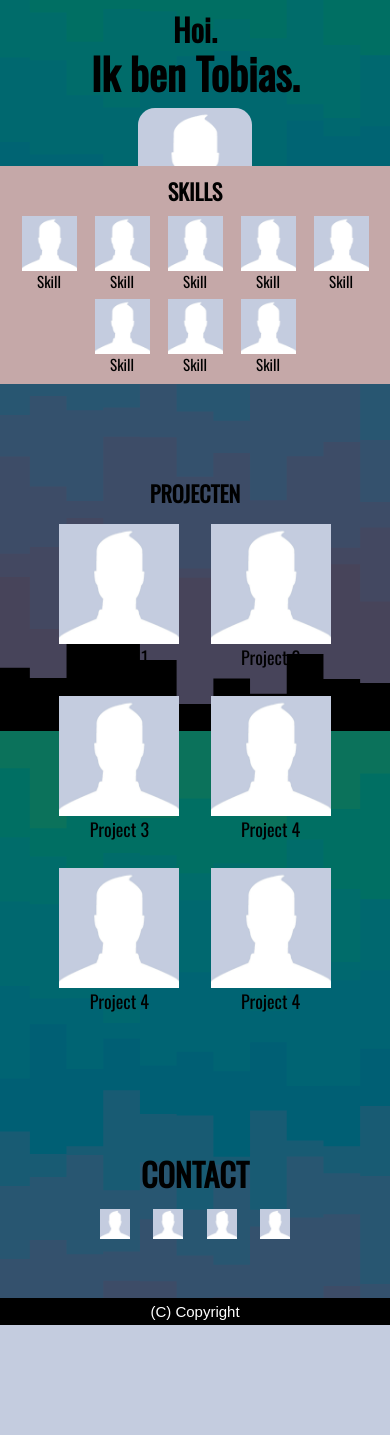
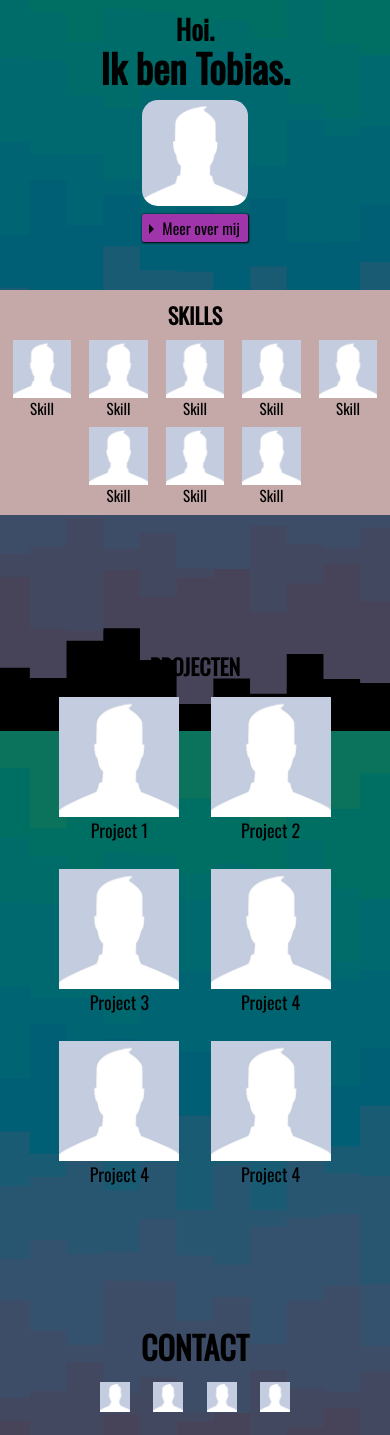
Before and after one commit to tobiasvdorp/react-portfoliowebsite, a PHP site: page / in a window 390 px wide. Shown: the part 113-1548 px from the top of the page. Before the commit the page ends 1438 px from the top, so only its background shows below. Run offline with PHP 8.4, Linux system fonts and the light colour scheme; some libraries are stand-ins or nearby versions.

Commit message:
Add files via upload

```diff
--- a/index.html
+++ b/index.html
@@ -1,14 +1,24 @@
 <!DOCTYPE html>
 <html lang="en">
   <head>
-    <link rel="stylesheet" href="styles.css">
-    <link rel="preconnect" href="https://fonts.googleapis.com">
-    <link rel="preconnect" href="https://fonts.gstatic.com" crossorigin>
-    <link href="https://fonts.googleapis.com/css2?family=Bebas+Neue&display=swap" rel="stylesheet">
-    <meta charset="UTF-8">
-    <meta http-equiv="X-UA-Compatible" content="IE=edge">
-    <meta class="dit" name="viewport" content="width=device-width, initial-scale=1.0">
-    <script src="https://kit.fontawesome.com/bfbf5f508f.js" crossorigin="anonymous"></script>
+    <link rel="stylesheet" href="styles.css" />
+    <link rel="preconnect" href="https://fonts.googleapis.com" />
+    <link rel="preconnect" href="https://fonts.gstatic.com" crossorigin />
+    <link
+      href="https://fonts.googleapis.com/css2?family=Bebas+Neue&display=swap"
+      rel="stylesheet"
+    />
+    <meta charset="UTF-8" />
+    <meta http-equiv="X-UA-Compatible" content="IE=edge" />
+    <meta
+      class="dit"
+      name="viewport"
+      content="width=device-width, initial-scale=1.0"
+    />
+    <script
+      src="https://kit.fontawesome.com/bfbf5f508f.js"
+      crossorigin="anonymous"
+    ></script>
     <title>Portfolio Tobias</title>
   </head>
 
@@ -23,7 +33,6 @@
       TOBIAS
     </header>
 
-
     <!-------------NAVIGATIEBAR-------------->
     <section id="randje-boven-nav"></section>
     <nav>
@@ -32,96 +41,86 @@ TOBIAS
         <li class="navbar-item"><a href="#overmij">Over mij</a></li>
         <li class="navbar-item"><a href="#skills">Skills</a></li>
         <li class="navbar-item"><a href="#projecten">Projecten</a></li>
-            <li class="navbar-item"><a href="#contact"><button class="contact">Contact</button></a></li>
-
+        <li class="navbar-item">
+          <a href="#contact"><button class="contact">Contact</button></a>
+        </li>
       </ul>
     </nav>
     <!--------------------------------------->
 
-
     <!-----------------OVER MIJ--------------->
 
     <!--<h2 class="overmijtitel">OVER MIJ</h2> -->
-    <a id="overmij"></a>
 
 
     <section class="overmij">
+        <a id="overmij"></a>
       <h2 class="overmijtitel">Hoi.</h2>
       <h3>Ik ben Tobias.</h3>
       <figure class="fotovanmij">
-            <img id="foto-van-mij" src="images/lege-foto.jpeg" alt="Profielfoto">
+        <img id="foto-van-mij" src="images/lege-foto.jpeg" alt="Profielfoto" />
       </figure>
 
-
-            <input id="collapsible" class="toggle" type="checkbox">
-            <label for="collapsible" class="lbl-toggle"></i>Meer over mij </label>
+      <input id="collapsible" class="toggle" type="checkbox" />
+      <label for="collapsible" class="lbl-toggle">Meer over mij </label>
       <div class="collapsible-content">
         <div class="content-inner">
           <p>
-                  Lorem ipsum dolor sit amet consectetur adipisicing elit. Magnam facilis dicta sint voluptas ipsum? Obcaecati expedita delectus eos commodi est.Lorem ipsum dolor sit, amet consectetur adipisicing elit. Aperiam ut obcaecati molestiae unde accusamus quam eos velit alias officiis incidunt.
+            Lorem ipsum dolor sit amet consectetur adipisicing elit. Magnam
+            facilis dicta sint voluptas ipsum? Obcaecati expedita delectus eos
+            commodi est.Lorem ipsum dolor sit, amet consectetur adipisicing
+            elit. Aperiam ut obcaecati molestiae unde accusamus quam eos velit
+            alias officiis incidunt.
           </p>
         </div>
       </div>
-
     </section>
 
-
-
-
-
-
-
     <!---------------------------------------->
-
-
+<div></div>
     <!-----------------SKILLS----------------->
 
     <section class="skills" id="skills">
       <h2 class="skillstitel">SKILLS</h2>
 
       <section class="skill-logos">
-
-
         <figure>
-        <img src="images/lege-foto.jpeg" alt="Skill" >
+          <img src="images/lege-foto.jpeg" alt="Skill" />
           <figcaption>Skill</figcaption>
         </figure>
         <figure>
-        <img src="images/lege-foto.jpeg" alt="Skill">
+          <img src="images/lege-foto.jpeg" alt="Skill" />
           <figcaption>Skill</figcaption>
         </figure>
         <figure>
-        <img src="images/lege-foto.jpeg" alt="Skill">
+          <img src="images/lege-foto.jpeg" alt="Skill" />
           <figcaption>Skill</figcaption>
         </figure>
         <figure>
-        <img src="images/lege-foto.jpeg" alt="Skill">
+          <img src="images/lege-foto.jpeg" alt="Skill" />
           <figcaption>Skill</figcaption>
         </figure>
         <figure>
-        <img src="images/lege-foto.jpeg" alt="Skill">
+          <img src="images/lege-foto.jpeg" alt="Skill" />
           <figcaption>Skill</figcaption>
         </figure>
         <figure>
-        <img src="images/lege-foto.jpeg" alt="Skill">
+          <img src="images/lege-foto.jpeg" alt="Skill" />
           <figcaption>Skill</figcaption>
         </figure>
         <figure>
-        <img src="images/lege-foto.jpeg" alt="Skill">
+          <img src="images/lege-foto.jpeg" alt="Skill" />
           <figcaption>Skill</figcaption>
         </figure>
         <figure>
-        <img src="images/lege-foto.jpeg" alt="Skill">
+          <img src="images/lege-foto.jpeg" alt="Skill" />
           <figcaption>Skill</figcaption>
         </figure>
-
       </section>
-
     </section>
     <!-- <section id="skill-randje"></section> -->
 
     <!--------------------------------->
-
 
     <!--------------PROJECTEN----------->
     <section class="projecten">
@@ -129,36 +128,33 @@ TOBIAS
       <h2 class="projec">PROJECTEN</h2>
 
       <section id="project-platen">
-
         <figure>
-                <img src="images/lege-foto.jpeg" alt="Project">
+          <img src="images/lege-foto.jpeg" alt="Project" />
           <figcaption>Project 1</figcaption>
         </figure>
         <figure>
-                <img src="images/lege-foto.jpeg" alt="Project">
+          <img src="images/lege-foto.jpeg" alt="Project" />
           <figcaption>Project 2</figcaption>
         </figure>
         <figure>
-                <img src="images/lege-foto.jpeg" alt="Project">
+          <img src="images/lege-foto.jpeg" alt="Project" />
           <figcaption>Project 3</figcaption>
         </figure>
         <figure>
-                <img src="images/lege-foto.jpeg"alt="Project">
+          <img src="images/lege-foto.jpeg" alt="Project" />
           <figcaption>Project 4</figcaption>
         </figure>
         <figure>
-                <img src="images/lege-foto.jpeg" alt="Project">
+          <img src="images/lege-foto.jpeg" alt="Project" />
           <figcaption>Project 4</figcaption>
         </figure>
         <figure>
-                <img src="images/lege-foto.jpeg" alt="Project">
+          <img src="images/lege-foto.jpeg" alt="Project" />
           <figcaption>Project 4</figcaption>
         </figure>
-
       </section>
     </section>
     <!--------------------------------->
-
 
     <!--------------CONTACT----------->
     <section class="contact">
@@ -168,27 +164,19 @@ TOBIAS
 
     <section class="social-logos">
       <figure>
-    <img class= "social1" src="images/lege-foto.jpeg" alt="social">
-
+        <img class="social1" src="images/lege-foto.jpeg" alt="social" />
       </figure>
       <figure>
-
-    <img class= "social2" src="images/lege-foto.jpeg" alt="social">
+        <img class="social2" src="images/lege-foto.jpeg" alt="social" />
       </figure>
       <figure>
-      <img class= "social3" src="images/lege-foto.jpeg" alt="social">
+        <img class="social3" src="images/lege-foto.jpeg" alt="social" />
       </figure>
       <figure>
-    <img class= "social4" src="images/lege-foto.jpeg" alt="social">
+        <img class="social4" src="images/lege-foto.jpeg" alt="social" />
       </figure>
     </section>
 
-
-</section>
-
-
-
     <footer>(C) Copyright</footer>
-
   </body>
 </html>
--- a/styles.css
+++ b/styles.css
@@ -6,11 +6,10 @@
 * {
   text-decoration: none;
   color: black;
+  box-sizing: border-box;
+  scroll-behavior: smooth;
 }
 
-html {
-  scroll-behavior: smooth;
-}
 body {
   width: 100%;
   background-color: black;
@@ -21,7 +20,6 @@ body {
   background-size: cover;
   background-repeat: no-repeat;
   background-attachment: fixed;
-
 }
 
 /* DIT KAN GEBRUIKT WORDEN VOOR EEN LOGO FOTO IPV GROTE NAAM MET TEXT
@@ -79,17 +77,15 @@ button.contact {
 /* ----------------OVER MIJ----------- */
 
 .overmij {
-display: flex;
-flex-direction: column;
-align-items: center;
-margin-bottom: 40vw;
+  display: flex;
+  flex-direction: column;
+  align-items: center;
+  margin-bottom: 40vw;
 }
 
 h2.overmijtitel,
 .overmij h3 {
   margin: 0;
-
-
 }
 .overmijtitel {
   padding-top: 5vw;
@@ -103,7 +99,6 @@ figure.fotovanmij {
 #foto-van-mij {
   width: 18vw;
   border-radius: 15%;
-
 }
 
 #meerovermij {
@@ -117,7 +112,6 @@ figure.fotovanmij {
   box-shadow: 0.5px 0.5px 2px 0.5px black;
   display: none;
 }
-
 
 input[type="checkbox"] {
   display: none;
@@ -160,7 +154,7 @@ input[type="checkbox"] {
 }
 
 .lbl-toggle::before {
-  content: ' ';
+  content: " ";
   display: inline-block;
 
   border-top: 5px solid transparent;
@@ -168,11 +162,11 @@ input[type="checkbox"] {
   border-left: 5px solid currentColor;
 
   vertical-align: middle;
-  margin-right: .5rem;
-  margin-left: .2rem;
+  margin-right: 0.5rem;
+  margin-left: 0.2rem;
   transform: translateY(-2px);
 
-  transition: transform .2s ease-out;
+  transition: transform 0.2s ease-out;
 }
 .toggle:checked + .lbl-toggle::before {
   transform: rotate(90deg) translateX(-3px);
@@ -188,14 +182,14 @@ input[type="checkbox"] {
 /* ---------SKILLS--------------- */
 section.skills {
   background: rgb(197, 168, 168);
-  margin-bottom: 10vh;
+  margin-top: 35vh;
 }
 
 .skillstitel,
 section.projecten h2,
 #contacttitel {
   font-size: 4.5vw;
-  padding-top: 1vh; /* TITELS, SKILLS, PROJECTEN, CONTACT */
+  padding-top: 1vh; /* TITELS SKILLS, PROJECTEN, CONTACT */
   text-align: center;
   color: black;
   margin-block-end: 0;
@@ -230,7 +224,7 @@ figcaption {
 
 /*----------PROJECTEN-------------*/
 section.projecten {
-  margin-top: -30vh;
+  margin-top: -15vh;
 }
 
 #project-platen {
@@ -427,38 +421,65 @@ footer {
   }
 }
 
+/*------------TABLET----------------*/
 @media only screen and (max-width: 768px) {
-  .navbar-item,
-  button.contact {
-    font-size: 2.9vw;
-  }
-  .overmij h3 {
-    font-size: 5.4vw;
-  }
-  .overmij h2 {
-    font-size: 4.5vw;
-  }
-  #meerovermij {
-    font-size: 2vw;
-  }
-}
-
-@media only screen and (max-width: 576px) {
+  /*----NAVBAR-----*/
   .navbar-item,
   button.contact {
     font-size: 4vw;
   }
+  .navbar {
+    border: 1.2px;
+  }
+  /*----OVER MIJ----*/
   .overmij h3 {
-    font-size: 6vw;
+    font-size: 10vw;
   }
   .overmij h2 {
-    font-size: 5vw;
+    font-size: 7vw;
+    line-height: 0.7;
   }
   .secovermij {
     margin-top: -2vw;
   }
-  .navbar {
-    border: 1.2px;
+  .overmij {
+    margin-bottom: 40vw;
+  }
+  #foto-van-mij,
+  figure.fotovanmij {
+    width: 27vw;
+  }
+  #meerovermij {
+    font-size: 3vw;
+  }
+
+  /*----SKILLS----*/
+  .skill-logos {
+    flex-wrap: wrap;
+    justify-content: center;
+    align-items: center;
+    padding-bottom: 10px;
+  }
+  .skill-logos figure {
+    margin: 4px;
+  }
+  .skill-logos figure img {
+    margin: 1vw 5px 1vw 1vw;
+    width: 15vw;
+  }
+  .skill-logos figcaption {
+    font-size: 15px;
+    line-height: 0.7;
+  }
+  .skillstitel,
+  section.projecten h2 {
+    font-size: 24px;
+  }
+  /*----PROJECTEN---*/
+  #project-platen {
+    flex-wrap: wrap;
+    justify-content: center;
+    align-items: center;
   }
 }
 
@@ -475,45 +496,17 @@ footer {
   }
 
   /*---OVER MIJ---*/
-  .overmij h3 {
-    font-size: 11vw;
-  }
-  .overmij h2 {
-    font-size: 8vw;
-    line-height: 0.7;
-  }
 
-  #foto-van-mij,
-  figure.fotovanmij {
-    width: 29vw;
-  }
-  #meerovermij {
-    font-size: 3vw;
-  }
   /*----SKILLS----*/
-  .skill-logos {
-    flex-wrap: wrap;
-    justify-content: center;
-    align-items: center;
-    padding-bottom: 10px;
-  }
   .skill-logos figure {
     margin: 4px;
   }
   .skill-logos figure img {
     margin: 5px 5px 0px 5px;
-    width: 55px;
-  }
-  .skill-logos figcaption {
-    font-size: 15px;
-    line-height: 0.7;
+    width: 15vw;
   }
   /*------PROJECTEN-----*/
-  #project-platen {
-    flex-wrap: wrap;
-    justify-content: center;
-    align-items: center;
-  }
+
   #project-platen figcaption {
     font-size: 18px;
     line-height: 0.8;
```
Lines whose indentation alone changed are shown as unchanged.
